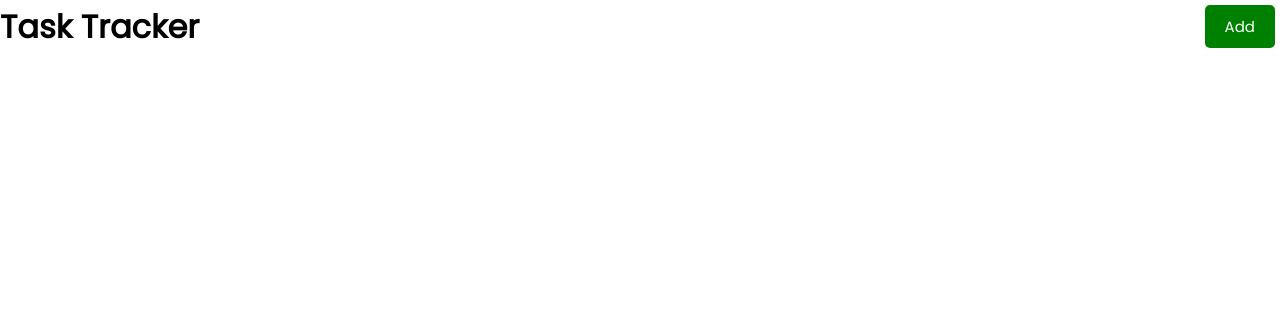
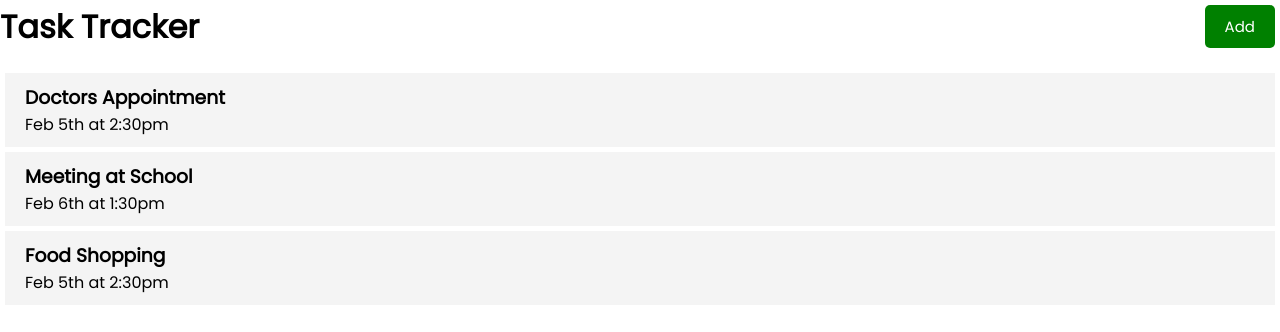
Before and after one commit to Kenshin-Shibata/ReactJS_Crash_Course, a React (Create React App) app: page / in a window 1280 px wide. Shown: the top 332 px of the page. Built offline with nearby package versions, Linux system fonts and the light colour scheme.

Commit message:
#15 Task Component2

```diff
--- /dev/null
+++ b/src/components/Task.js
@@ -0,0 +1,11 @@
+
+const Task = ({ task }) => {
+  return (
+    <div className="task">
+        <h3>{task.text}</h3>
+        <p>{task.day}</p>
+    </div>
+  )
+}
+
+export default Task;
--- a/src/components/Tasks.js
+++ b/src/components/Tasks.js
@@ -1,8 +1,10 @@
+import Task from './Task'
+
 const Tasks = ({ tasks}) => {
   return (
     <>
         {tasks.map((task) => (
-            <h3 key={task.id}>{tasks.text}</h3>
+            <Task key={task.id} task={task}/>
         ))}
     </>
   )
```
